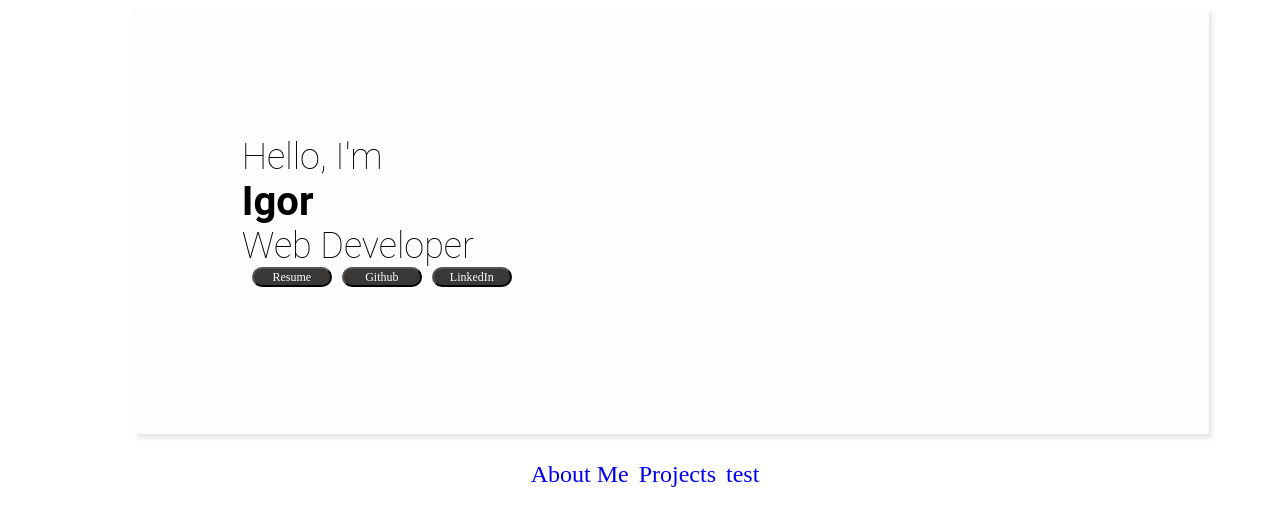
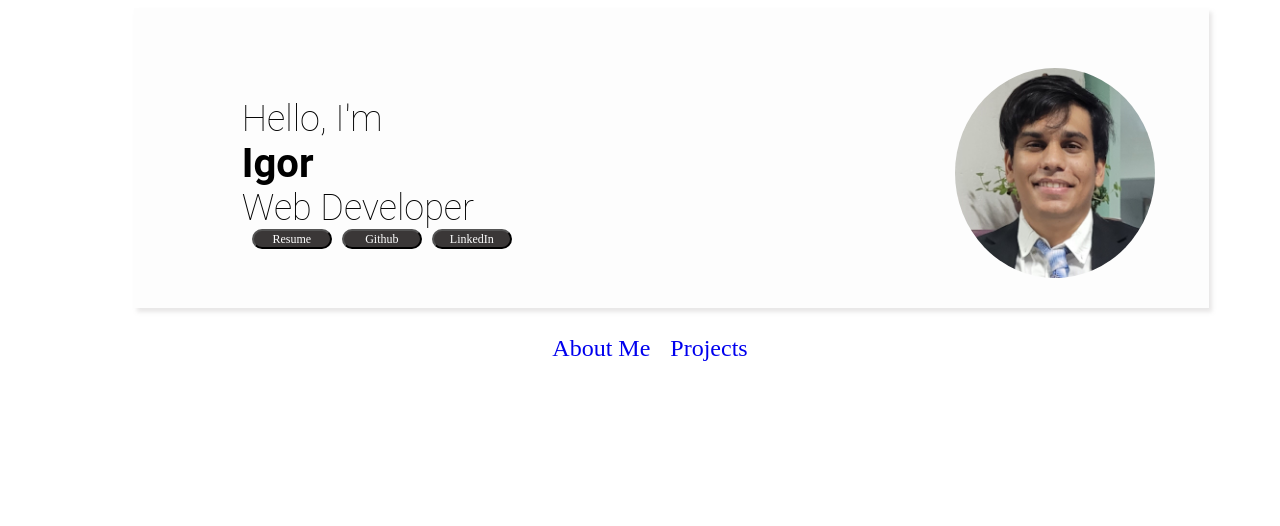
Before and after one commit to Igor-Lira/Igor-Lira, a Vue app: page /projects/marvel-world in a window 1280 px wide. Shown: the top 526 px of the page. Built offline with nearby package versions, Linux system fonts and the light colour scheme.

Commit message:
add marvel video and profile image

```diff
--- a/src/App.vue
+++ b/src/App.vue
@@ -4,7 +4,6 @@
     <div class="links">
       <router-link to="/about-me" class="link-item"> About Me</router-link>
       <router-link to="/projects" class="link-item"> Projects </router-link>
-      <router-link to="/test" class="link-item"> test</router-link>
     </div>
     <router-view></router-view>
   </div>
@@ -50,6 +49,6 @@ export default {
 .link-item {
   text-decoration: inherit;
   margin-top: 20px;
-  margin-left: 10px;
+  margin-left: 20px;
 }
 </style>
--- a/src/components/MarvelWorld.vue
+++ b/src/components/MarvelWorld.vue
@@ -25,6 +25,11 @@
       concerns was to create a minimum responsive layout, so I developed using a mobile device layout to check if the
       accessibility was good enough.
     </div>
+    <div class="video">
+      <iframe width="560" height="315" src="https://www.youtube.com/embed/Qua8Ec9aSlE" title="YouTube video player"
+        frameborder="0" allow="accelerometer; autoplay; clipboard-write; encrypted-media; gyroscope; picture-in-picture"
+        allowfullscreen />
+    </div>
   </div>
 </template>
 
@@ -49,6 +54,13 @@
   font-weight: 400;
   font-size: 24px;
   line-height: 40px;
-  color: #C4C4C4;
+  color: #b3b3b3;
+}
+
+.video {
+  margin-top: 20px;
+  display: flex;
+  align-items: center;
+  justify-content: center;
 }
 </style>
--- a/src/components/PresentationCard.vue
+++ b/src/components/PresentationCard.vue
@@ -14,6 +14,9 @@
         <button> LinkedIn </button>
       </div>
     </div>
+    <div class="profile-img">
+      <img src="../../public/me.jpg" alt="">
+    </div>
   </div>
 </template>
 
@@ -21,7 +24,7 @@
 .presentation-card {
   position: relative;
   left: 10%;
-  height: 426px;
+  height: 300px;
   width: 85%;
   background: red;
   background: #FDFDFD;
@@ -67,4 +70,21 @@
   font-size: 12px;
   line-height: 14px;
 }
+
+@media only screen and (max-width: 720px) {
+  .profile-img {
+    visibility: hidden;
+  }
+}
+
+.profile-img {
+  position: absolute;
+  right: 5%;
+  top: 20%;
+}
+
+.profile-img>img {
+  width: 200px;
+  border-radius: 50%;
+}
 </style>
```
Also changed, not shown: public/me.jpg (added).
